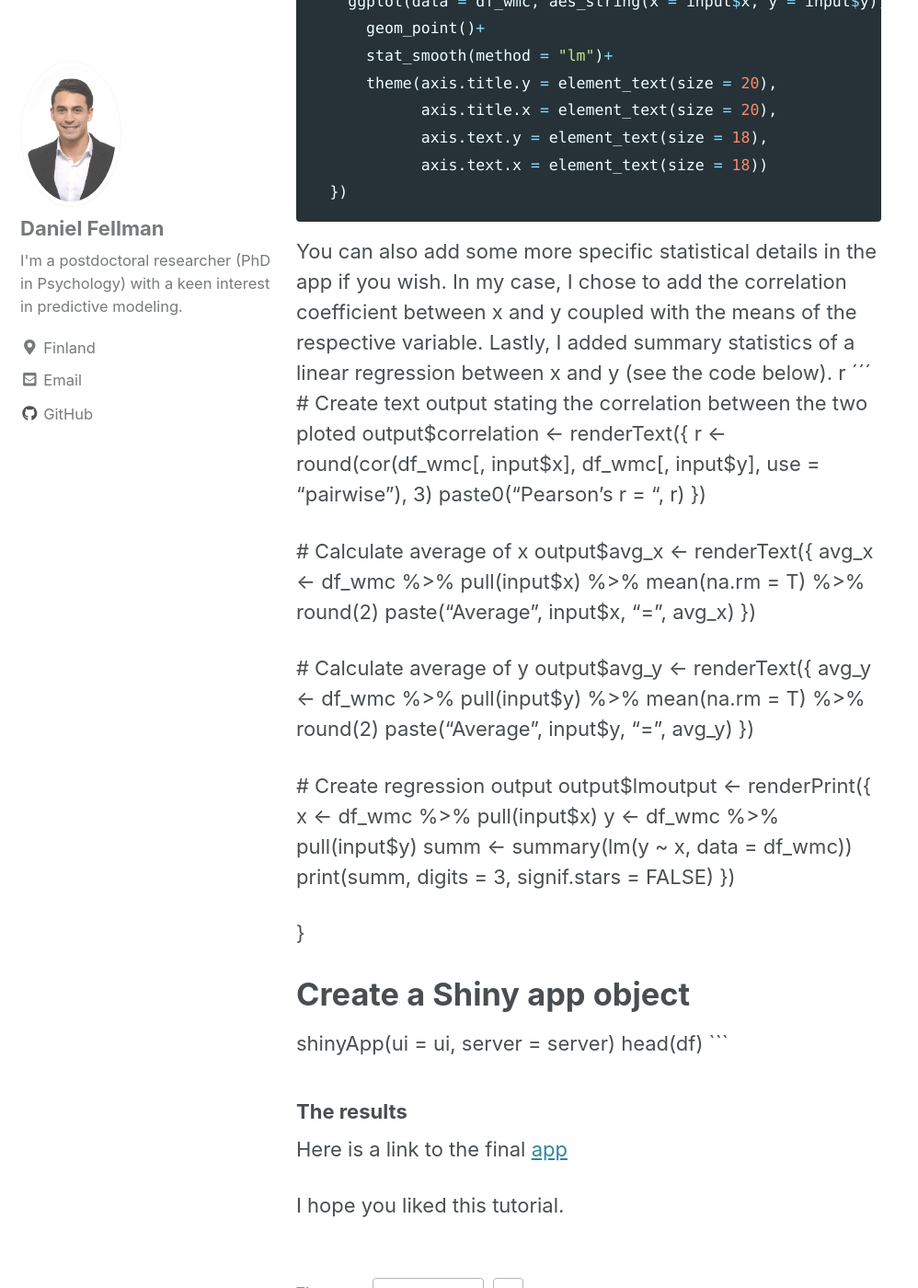
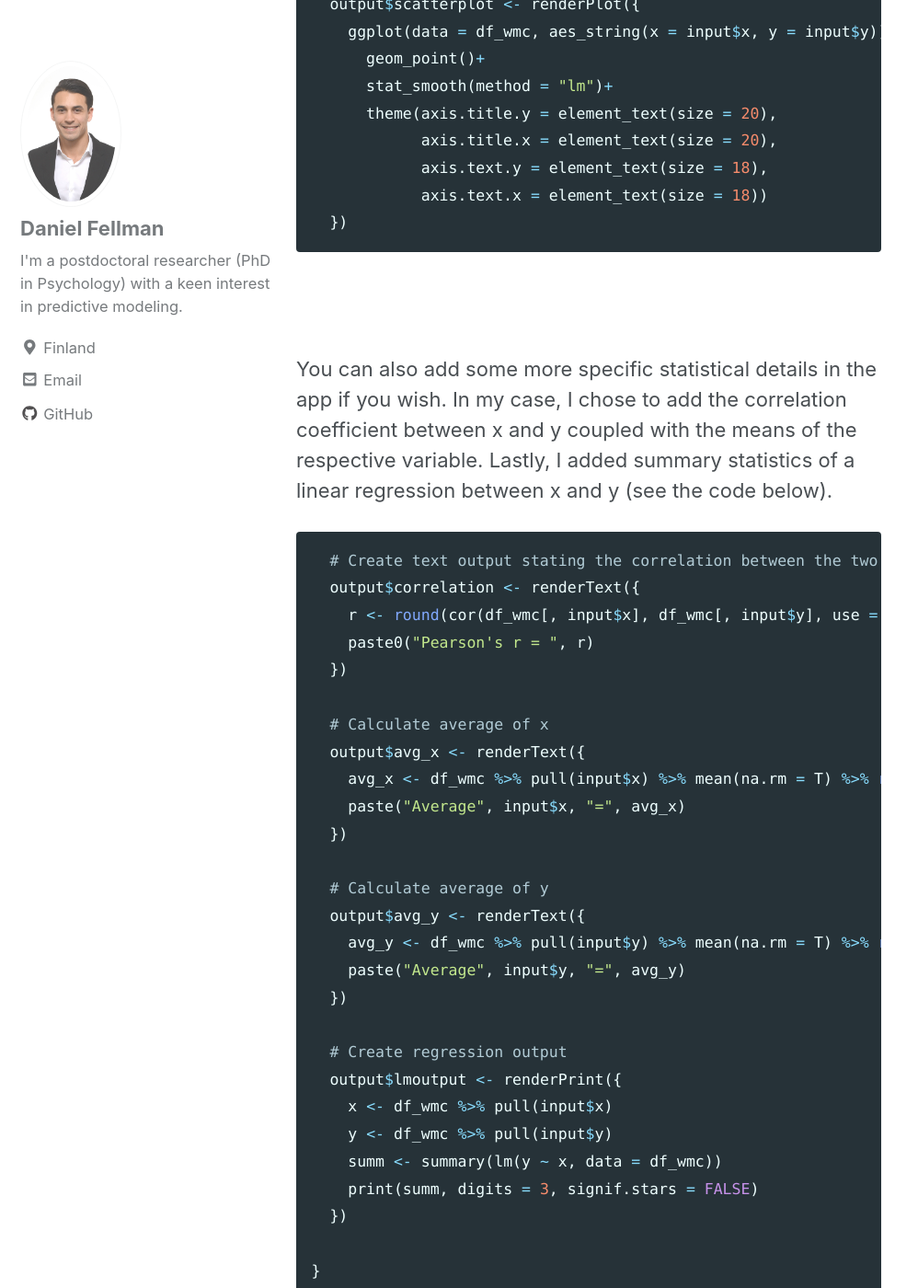
Before and after one commit to danielfellman/danielfellman.github.io, a Jekyll site: the page built from _posts/2019-01-08-visualization.md, in a window 1280 px wide and 1400 px high, scrolled down 2631 px. Shown: the whole window at 92% size, without its empty margins (0-998 px from the left). Built offline with Jekyll 4.4.1, drawn with Linux system fonts in a browser that asks for light colours; cached includes are drawn as plain includes; nearby versions of some CDN libraries; some of the changed text lies outside the part shown.

Commit message:
Update 2019-01-08-visualization.md

````diff
--- a/_posts/2019-01-08-visualization.md
+++ b/_posts/2019-01-08-visualization.md
@@ -87,14 +87,14 @@ server <- function(input, output) {
             axis.text.x = element_text(size = 18))
   })
 ```
-
+<br> <br>
 
 You can also add some more specific statistical details in the app if you wish.
 In my case, I chose to add the correlation coefficient between x and y
 coupled with the means of the respective variable. Lastly, I
 added summary statistics of a linear regression between x and y (see the
 code below).
-r ´´´
+```r
   # Create text output stating the correlation between the two ploted
   output$correlation <- renderText({
     r <- round(cor(df_wmc[, input$x], df_wmc[, input$y], use = "pairwise"), 3)
@@ -123,13 +123,11 @@ r ´´´
 
 }
 
-# Create a Shiny app object
+# Create a shiny app object
 shinyApp(ui = ui, server = server)
 head(df)
 ```
+<br> <br>
 
-### The results
-Here is a link to the final [app](https://dfellman.shinyapps.io/df_test/)
-
-
-I hope you liked this tutorial.
+### Results
+Click on this [app](https://dfellman.shinyapps.io/df_test/) to see the final results.
````
Also changed, not shown: other parts of _posts/2019-01-08-visualization.md (+3 -3 lines).
